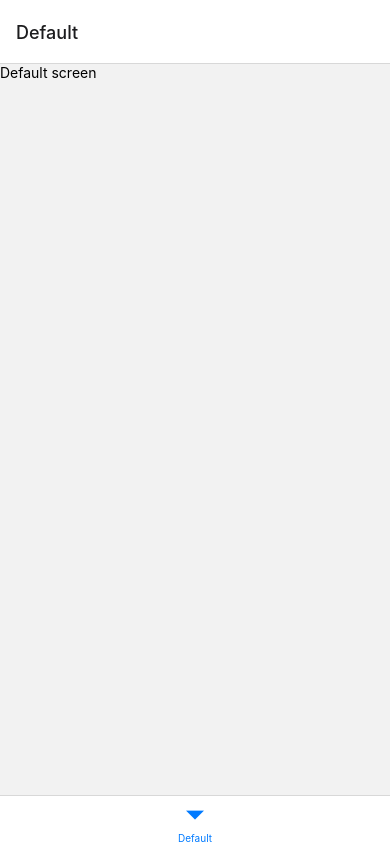
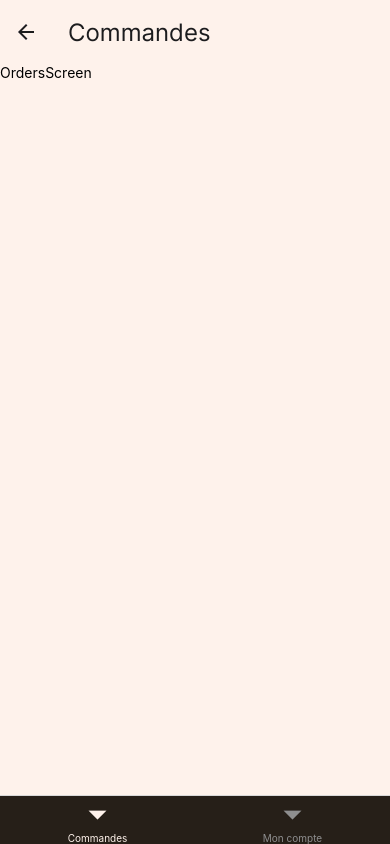
Before and after one commit to Sandai64/afterfront, a React Native app: screen /Logged in a window 390 px wide. Built offline with nearby package versions, Linux system fonts and the light colour scheme.

Commit message:
add navigation styles and order stack navigation

```diff
--- a/navigations/MainTabNavigation.js
+++ b/navigations/MainTabNavigation.js
@@ -1,18 +1,39 @@
 import React from 'react';
 import { createBottomTabNavigator } from '@react-navigation/bottom-tabs';
-import { DefaultScreen } from "../screens";
+import { UserScreen } from '../screens';
+import GlobalStyles from '../config/styles';
+import OrdersStackNavigation from './OrdersStackNavigation';
 
 const Tab = createBottomTabNavigator();
 
-const MainTabNavigation = ({navigation}) => {
-
+const MainTabNavigation = ({ navigation }) => {
   return (
     <Tab.Navigator
-      initialRouteName={"Default"}
+      initialRouteName={'Orders'}
+      screenOptions={{
+        tabBarStyle: {
+          backgroundColor: GlobalStyles.color.secondary,
+        },
+        headerStyle: {
+          backgroundColor: GlobalStyles.color.primary,
+        },
+        headerTitleStyle: GlobalStyles.headerTitleStyle,
+        headerShadowVisible: false,
+        tabBarActiveTintColor: GlobalStyles.color.primary,
+      }}
     >
-      <Tab.Screen name={"Default"} component={DefaultScreen}/>
+      <Tab.Screen
+        name={'Orders'}
+        options={{ title: 'Commandes', headerShown: false }}
+        component={OrdersStackNavigation}
+      />
+      <Tab.Screen
+        name={'User'}
+        options={{ title: 'Mon compte' }}
+        component={UserScreen}
+      />
     </Tab.Navigator>
-  )
-}
+  );
+};
 
 export default MainTabNavigation;
--- /dev/null
+++ b/navigations/OrdersStackNavigation.js
@@ -0,0 +1,35 @@
+import React from 'react';
+import { createNativeStackNavigator } from '@react-navigation/native-stack';
+import { OrderDetailScreen, OrdersScreen } from '../screens';
+import GlobalStyles from '../config/styles';
+
+const Stack = createNativeStackNavigator();
+
+const OrdersStackNavigation = () => {
+  return (
+    <Stack.Navigator
+      initialRouteName="List"
+      screenOptions={{
+        headerShown: true,
+        headerShadowVisible: false,
+        headerStyle: {
+          backgroundColor: GlobalStyles.color.primary,
+        },
+        headerTitleStyle: GlobalStyles.headerTitleStyle,
+      }}
+    >
+      <Stack.Screen
+        name="List"
+        component={OrdersScreen}
+        options={{ title: 'Commandes' }}
+      />
+      <Stack.Screen
+        name="Detail"
+        component={OrderDetailScreen}
+        options={{ title: 'Détail' }}
+      />
+    </Stack.Navigator>
+  );
+};
+
+export default OrdersStackNavigation;
```
